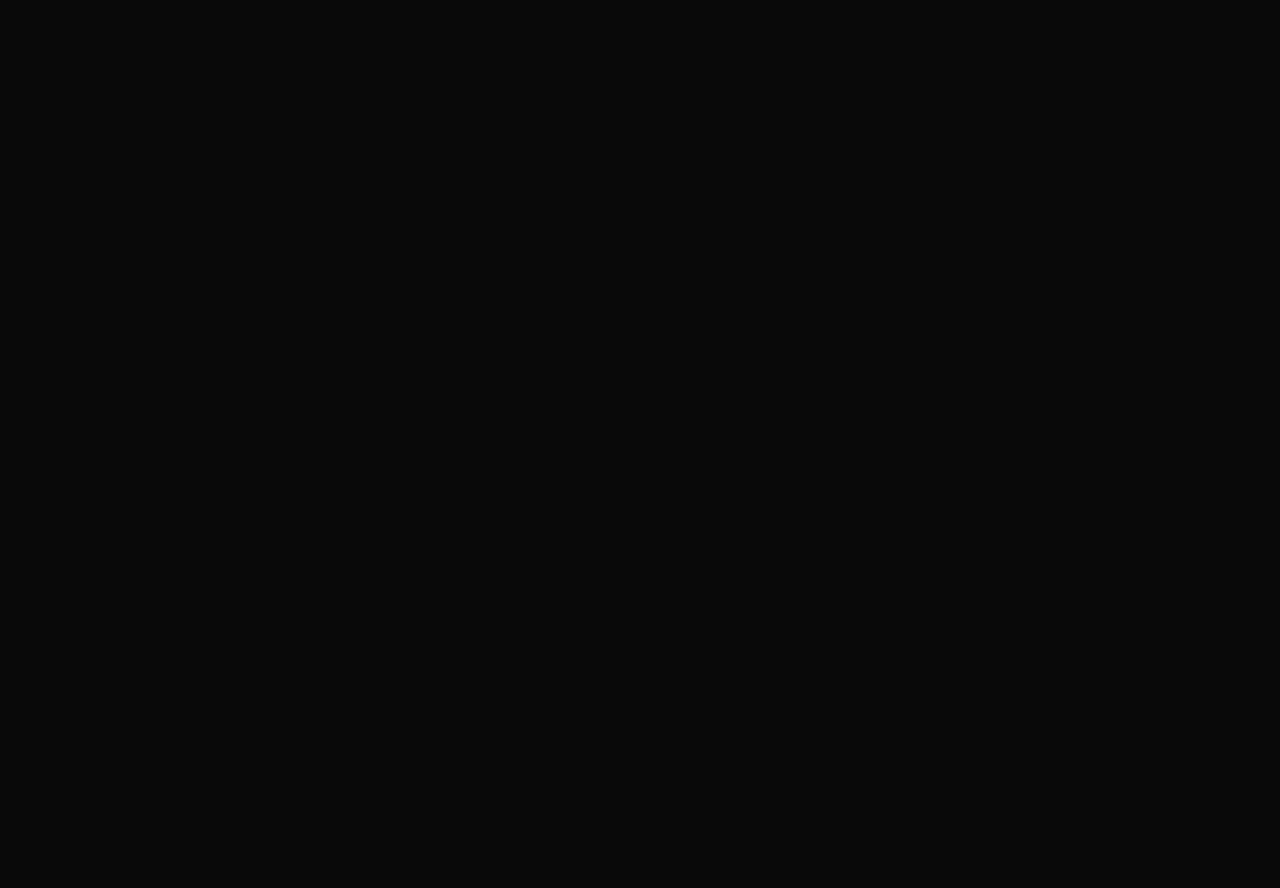
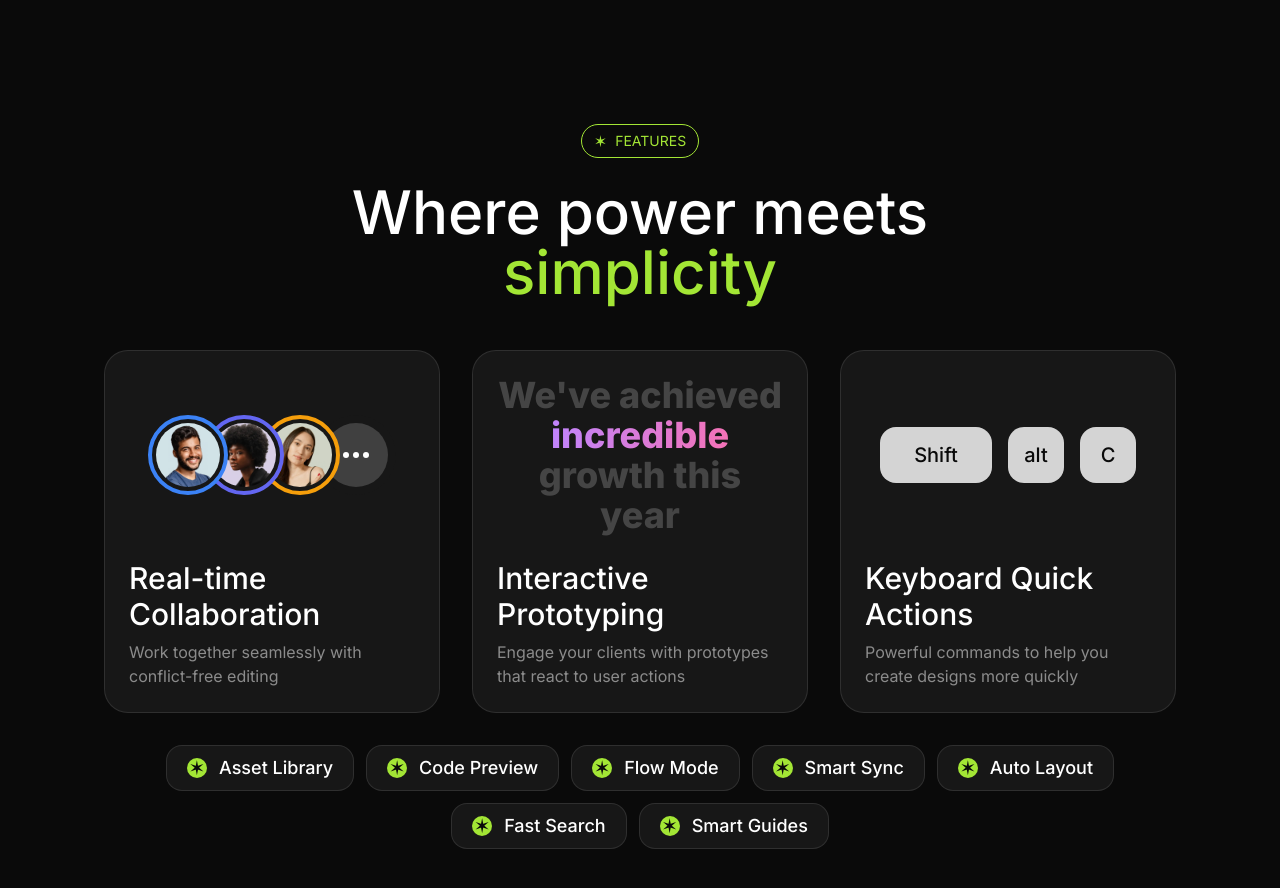
Before and after one commit to mhdamaan79/Strata, a Next.js app: page / in a window 1280 px wide. Shown: the part 2000-2888 px from the top of the page. Before the commit the page ends 2028 px from the top, so only its background shows below. Built offline with nearby package versions, Linux system fonts and the light colour scheme.

Commit message:
features section completed

```diff
--- a/src/app/layout.tsx
+++ b/src/app/layout.tsx
@@ -10,8 +10,8 @@
 });
 
 export const metadata: Metadata = {
-    title: "Modern Design Tool Landing Page",
-    description: "Created with the help of Frontend Tribe",
+    title: "Strata",
+    description: "Modern Design Tool Landing Page",
 };
 
 export default function RootLayout({
--- a/src/app/page.tsx
+++ b/src/app/page.tsx
@@ -2,6 +2,7 @@
 import Hero from "@/sections/Hero";
 import LogoTicker from "@/sections/LogoTicker";
 import Introduction from "@/sections/Introduction";
+import Features from "@/sections/Features";
 
 export default function Home() {
     return (
@@ -10,6 +11,7 @@
             <Hero />
             <LogoTicker />
             <Introduction />
+            <Features />
         </>
     );
 }
--- /dev/null
+++ b/src/components/Avatar.tsx
@@ -0,0 +1,19 @@
+import React, { HTMLAttributes } from "react";
+import { twMerge } from "tailwind-merge";
+
+const Avatar = (props: HTMLAttributes<HTMLDivElement>) => {
+    const { className, children, ...otherProps } = props;
+    return (
+        <div
+            className={twMerge(
+                "size-20 rounded-full overflow-hidden border-4 border-blue-500 p-1 bg-neutral-900",
+                className
+            )}
+            {...otherProps}
+        >
+            {children}
+        </div>
+    );
+};
+
+export default Avatar;
--- /dev/null
+++ b/src/components/FeatureCard.tsx
@@ -0,0 +1,28 @@
+import React from "react";
+import { twMerge } from "tailwind-merge";
+
+const FeatureCard = (props: {
+    title: string;
+    description: string;
+    className?: string;
+    children?: React.ReactNode;
+}) => {
+    const { title, description, className, children } = props;
+
+    return (
+        <div
+            className={twMerge(
+                "bg-neutral-900 border border-white/10 p-6 rounded-3xl",
+                className
+            )}
+        >
+            <div className="aspect-video">{children}</div>
+            <div>
+                <h3 className="text-3xl font-medium mt-6">{title}</h3>
+                <p className="text-white/50 mt-2">{description}</p>
+            </div>
+        </div>
+    );
+};
+
+export default FeatureCard;
--- /dev/null
+++ b/src/components/Key.tsx
@@ -0,0 +1,19 @@
+import React, { HTMLAttributes } from "react";
+import { twMerge } from "tailwind-merge";
+
+const Key = (props: HTMLAttributes<HTMLDivElement>) => {
+    const { className, children, ...otherProps } = props;
+    return (
+        <div
+            className={twMerge(
+                "size-14 bg-neutral-300 inline-flex items-center justify-center rounded-2xl text-xl text-neutral-950 font-medium",
+                className
+            )}
+            {...otherProps}
+        >
+            {children}
+        </div>
+    );
+};
+
+export default Key;
--- a/src/sections/Features.tsx
+++ b/src/sections/Features.tsx
@@ -1,3 +1,12 @@
+import FeatureCard from "@/components/FeatureCard";
+import Tag from "@/components/Tag";
+import avatar1 from "@/assets/images/avatar-ashwin-santiago.jpg";
+import avatar2 from "@/assets/images/avatar-lula-meyers.jpg";
+import avatar3 from "@/assets/images/avatar-florence-shaw.jpg";
+import Image from "next/image";
+import Avatar from "@/components/Avatar";
+import Key from "@/components/Key";
+
 const features = [
     "Asset Library",
     "Code Preview",
@@ -9,5 +18,106 @@
 ];
 
 export default function Features() {
-    return <div>Features</div>;
+    return (
+        <section className="py-24">
+            <div className="container">
+                <div className="flex justify-center">
+                    <Tag>Features</Tag>
+                </div>
+                <h2 className="text-6xl font-medium text-center mt-6 max-w-2xl mx-auto">
+                    Where power meets{" "}
+                    <span className="text-lime-400">simplicity</span>
+                </h2>
+
+                <div className="mt-12 grid grid-cols-1 md:grid-cols-4 lg:grid-cols-3 gap-8">
+                    <FeatureCard
+                        title="Real-time Collaboration"
+                        description="Work together seamlessly with conflict-free
+                                editing"
+                        className="md:col-span-2 lg:col-span-1"
+                    >
+                        <div className="aspect-video flex items-center justify-center">
+                            <Avatar className="z-40">
+                                <Image
+                                    src={avatar1}
+                                    alt="Avatar 1"
+                                    className="rounded-full"
+                                />
+                            </Avatar>
+                            <Avatar className="-ml-6 border-indigo-500 z-30">
+                                <Image
+                                    src={avatar2}
+                                    alt="Avatar 2"
+                                    className="rounded-full"
+                                />
+                            </Avatar>
+                            <Avatar className="-ml-6 border-amber-500 z-20">
+                                <Image
+                                    src={avatar3}
+                                    alt="Avatar 3"
+                                    className="rounded-full"
+                                />
+                            </Avatar>
+                            <Avatar className="-ml-6 border-transparent">
+                                <div className="size-full bg-neutral-700 rounded-full inline-flex justify-center items-center gap-1">
+                                    {Array.from({ length: 3 }).map((_, i) => (
+                                        <span
+                                            key={i}
+                                            className="size-1.5 bg-white rounded-full inline-flex"
+                                        ></span>
+                                    ))}
+                                </div>
+                            </Avatar>
+                        </div>
+                    </FeatureCard>
+
+                    <FeatureCard
+                        title="Interactive Prototyping"
+                        description="Engage your clients with prototypes that react
+                                to user actions"
+                        className="md:col-span-2 lg:col-span-1"
+                    >
+                        <div className="aspect-video flex items-center justify-center">
+                            <p className="text-4xl font-extrabold text-white/20 text-center">
+                                We&apos;ve achieved{" "}
+                                <span className="bg-gradient-to-r from-purple-400 to-pink-400 bg-clip-text text-transparent">
+                                    incredible
+                                </span>{" "}
+                                growth this year
+                            </p>
+                        </div>
+                    </FeatureCard>
+
+                    <FeatureCard
+                        title="Keyboard Quick Actions"
+                        description="Powerful commands to help you create designs
+                                more quickly"
+                        className="md:col-span-2 md:col-start-2 lg:col-span-1 lg:col-start-auto"
+                    >
+                        <div className="aspect-video flex items-center justify-center gap-4">
+                            <Key className="w-28">Shift</Key>
+                            <Key>alt</Key>
+                            <Key>C</Key>
+                        </div>
+                    </FeatureCard>
+                </div>
+
+                <div className="mt-8 flex flex-wrap gap-3 justify-center">
+                    {features.map((feature, index) => (
+                        <div
+                            key={index}
+                            className="bg-neutral-900 border border-white/10 inline-flex items-center px-3 md:px-5 py-1.5 md:py-2 rounded-2xl gap-3"
+                        >
+                            <span className="bg-lime-400 text-neutral-950 size-5 rounded-full inline-flex justify-center items-center text-xl">
+                                &#10038;
+                            </span>
+                            <span className="font-medium md:text-lg">
+                                {feature}
+                            </span>
+                        </div>
+                    ))}
+                </div>
+            </div>
+        </section>
+    );
 }
```
